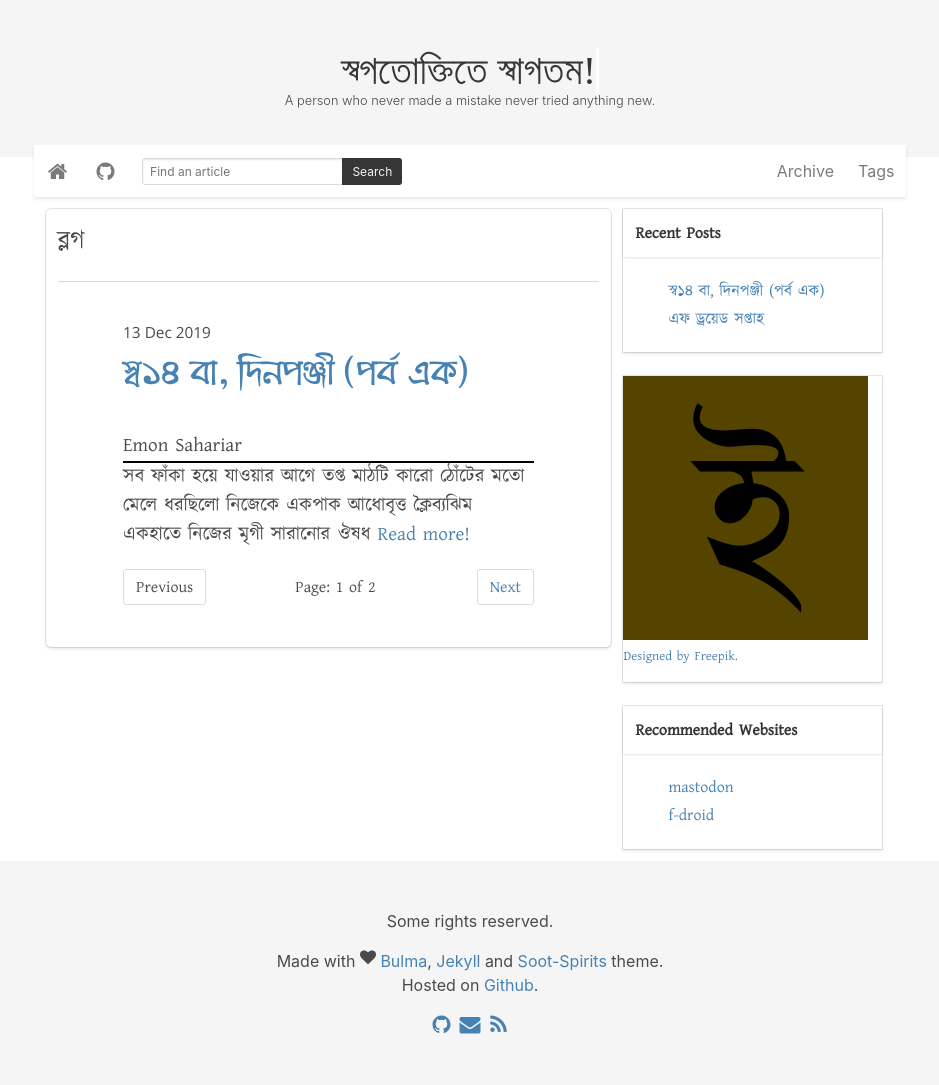
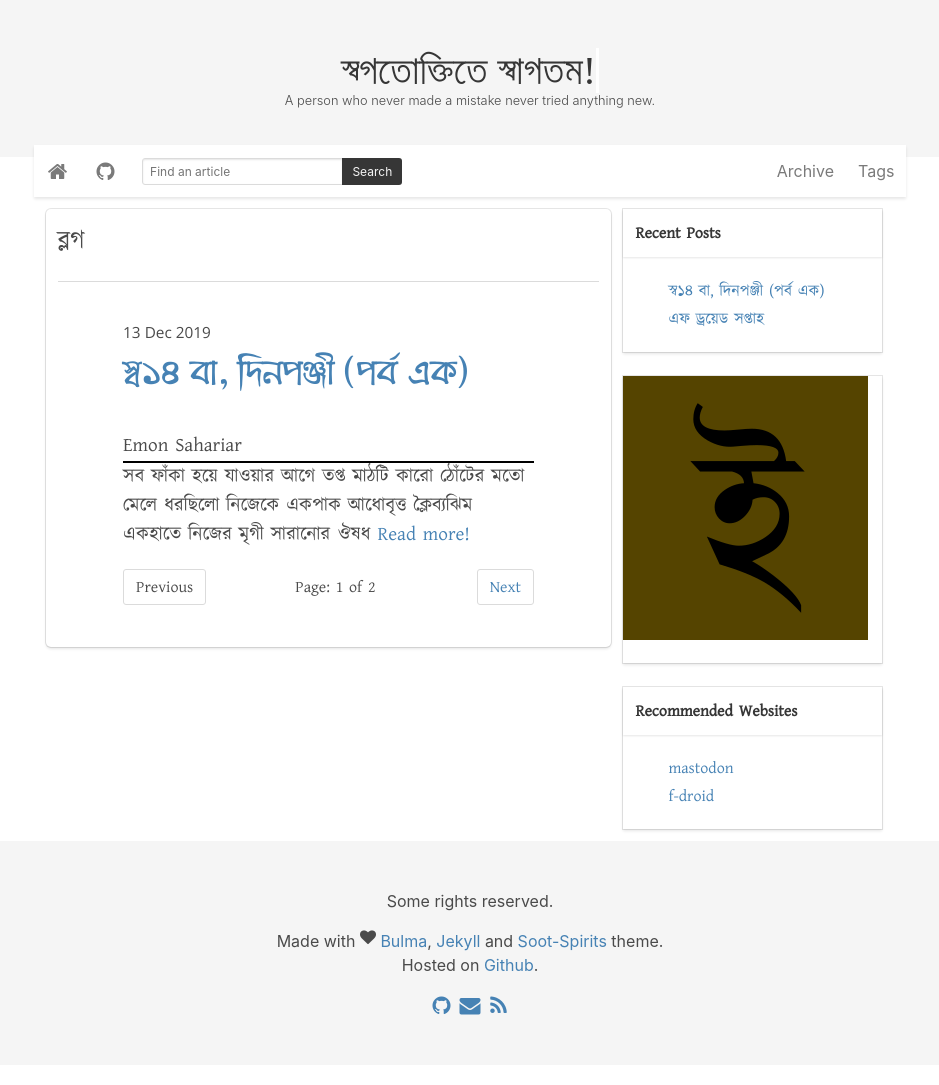
Before and after one commit to Emonshr/emonshr.github.io, a Jekyll site: the page built from index.html, in a window 1280 px wide. Shown: the whole page, without its empty margins (170-1109 px from the left). Built offline with Jekyll 4.4.1, drawn with Linux system fonts in a browser that asks for light colours; some web fonts are replaced; the list of posts is cut into pages by our own code; comment, search, counter and statistics services are not loaded.

Commit message:
changing avatar_2

```diff
--- a/_layouts/default.html
+++ b/_layouts/default.html
@@ -113,7 +113,7 @@
                 <div class="content nice-text">
                   <img src="{{ site.baseurl }}/assets/images/avatar_emon.png"/>
                     <div class="card-content-mini-caption">
-                    <a href="http://www.freepik.com">Designed by Freepik.</a>
+                    <!-- <a href="http://www.freepik.com">Designed by Freepik.</a> -->
                     </div>
                 </div>
             </div>
```
